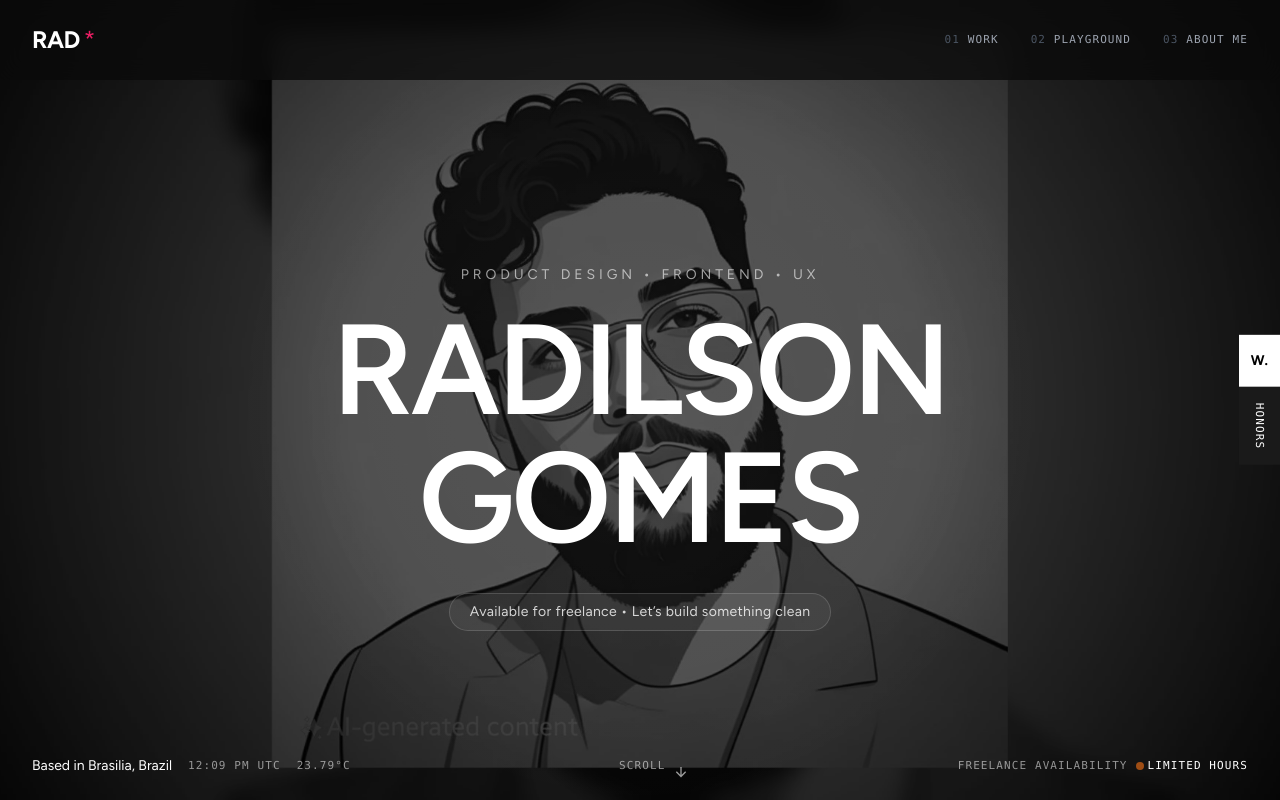
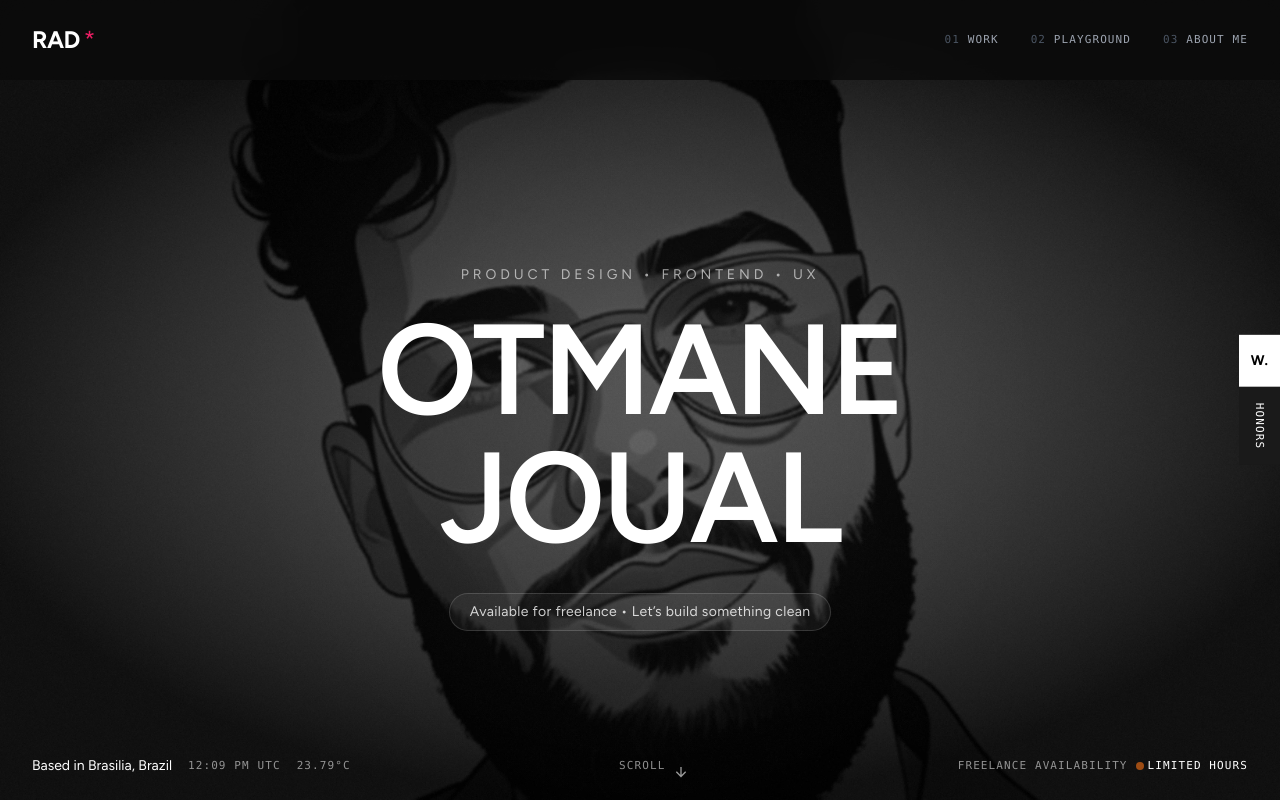
Before and after one commit to aodigital9-ux/mycvsite, a Next.js app: page / in a window 1280 px wide. Shown: the top 800 px of the page. Built offline with nearby package versions, Linux system fonts and the light colour scheme.

Commit message:
Update hero background and rename to Otmane Joual

```diff
--- a/src/components/HeroIntro.tsx
+++ b/src/components/HeroIntro.tsx
@@ -34,7 +34,7 @@ export default function HeroIntro() {
       {/* Background image */}
       <motion.div
         className="absolute inset-0"
-        initial={{ opacity: 0, scale: 1.08 }}
+        initial={{ opacity: 0, scale: 1.06 }}
         animate={{ opacity: 1, scale: 1 }}
         transition={{ duration: 1.15, ease: [0.16, 1, 0.3, 1] }}
       >
@@ -44,15 +44,15 @@ export default function HeroIntro() {
             alt="Hero background"
             fill
             priority
+            sizes="100vw"
             className="object-cover object-center grayscale"
-            sizes="100vw"
           />
         </div>
 
-        {/* Dark overlay */}
+        {/* dark overlay */}
         <div className="absolute inset-0 bg-black/60" />
 
-        {/* Soft center glow */}
+        {/* soft center glow */}
         <div
           className="absolute inset-0 opacity-70"
           style={{
@@ -80,7 +80,7 @@ export default function HeroIntro() {
           animate={{ opacity: 1, y: 0, filter: "blur(0px)" }}
           transition={{ delay: 0.28, duration: 0.9, ease: [0.16, 1, 0.3, 1] }}
         >
-          RADILSON
+          OTMANE
         </motion.div>
 
         <motion.div
@@ -90,7 +90,7 @@ export default function HeroIntro() {
           animate={{ opacity: 1, y: 0, filter: "blur(0px)" }}
           transition={{ delay: 0.38, duration: 0.9, ease: [0.16, 1, 0.3, 1] }}
         >
-          GOMES
+          JOUAL
         </motion.div>
 
         <motion.div
@@ -114,7 +114,10 @@ export default function HeroIntro() {
             <span className="mono-label text-white/55">{temp}°C</span>
           </div>
 
-          <Link href="#intro" className="flex items-center gap-2 hover:text-white transition-colors">
+          <Link
+            href="#intro"
+            className="flex items-center gap-2 hover:text-white transition-colors"
+          >
             <span className="mono-label text-white/55">SCROLL</span>
             <motion.svg
               width="16"
@@ -124,14 +127,20 @@ export default function HeroIntro() {
               stroke="currentColor"
               className="text-white/60"
               animate={{ y: [0, 6, 0] }}
-              transition={{ duration: 1.2, repeat: Infinity, ease: [0.42, 0, 0.58, 1] }}
+              transition={{
+                duration: 1.2,
+                repeat: Infinity,
+                ease: [0.42, 0, 0.58, 1],
+              }}
             >
               <path d="M12 5v14M5 12l7 7 7-7" strokeWidth="2" />
             </motion.svg>
           </Link>
 
           <div className="flex items-center gap-2">
-            <span className="mono-label text-white/55 hidden md:inline">Freelance Availability</span>
+            <span className="mono-label text-white/55 hidden md:inline">
+              Freelance Availability
+            </span>
             <span className="flex items-center gap-1">
               <span className="w-2 h-2 rounded-full bg-orange-500 animate-pulse"></span>
               <span className="mono-label text-white">LIMITED HOURS</span>
```
Also changed, not shown: public/images/hero-bg.webp.
